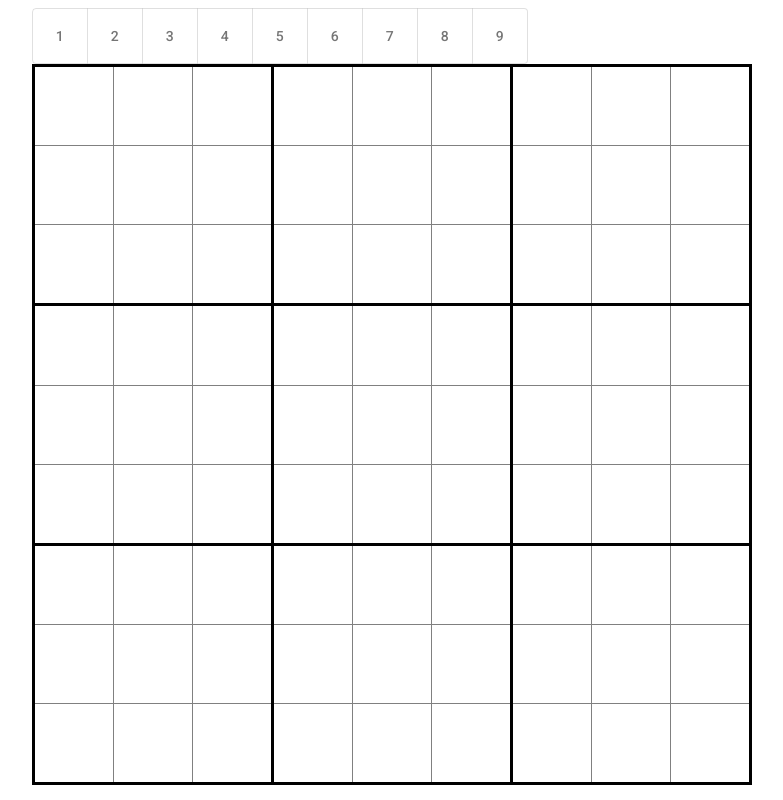
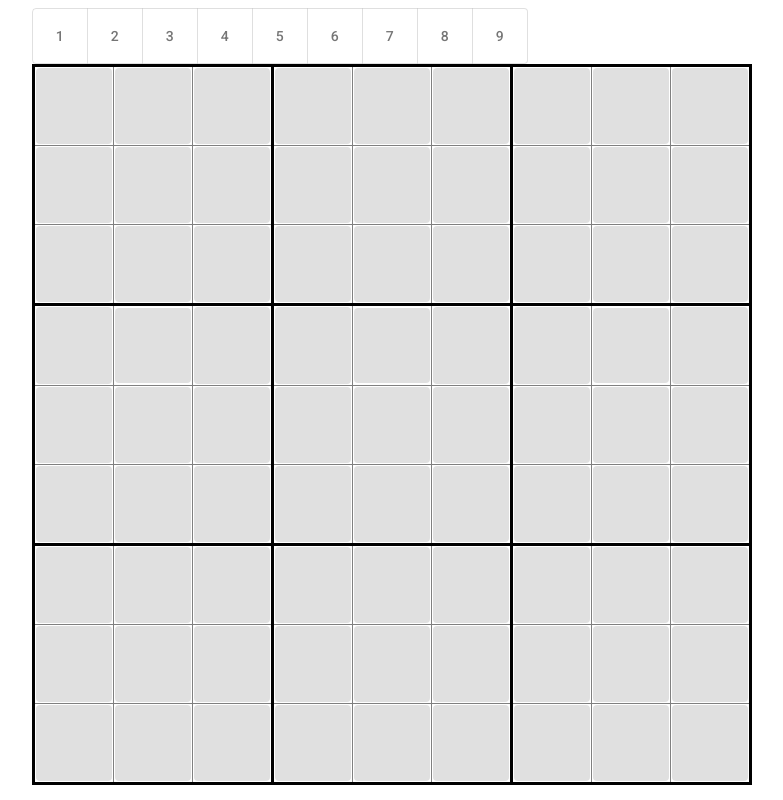
Before and after one commit to JuliusR/usoduk, a React (Create React App) app: page / in a window 1280 px wide. Shown: the whole page, without its empty margins (32-815 px from the left). Built offline with nearby package versions, Linux system fonts and the light colour scheme.

Commit message:
introduce board state

```diff
--- a/src/App.tsx
+++ b/src/App.tsx
@@ -11,13 +11,25 @@ import {
   ToggleButtonGroup,
 } from "@mui/material";
 
-type ActiveDigit = null | 1 | 2 | 3 | 4 | 5 | 6 | 7 | 8 | 9;
+type Digit = 1 | 2 | 3 | 4 | 5 | 6 | 7 | 8 | 9;
+
+type RepNine<T> = [T, T, T, T, T, T, T, T, T];
+
+type BoardRow = RepNine<null | Digit>;
+
+type Board = RepNine<BoardRow>;
+
+const newBoardRow = () => [...Array(9)].map((_) => null) as BoardRow;
+
+const newBoard = () => [...Array(9)].map((_) => newBoardRow()) as Board;
 
 export const App: React.FC = () => {
-  const [activeDigit, setActiveDigit] = React.useState<ActiveDigit>(null);
+  const [activeDigit, setActiveDigit] = React.useState<null | Digit>(null);
+
+  const [board, setBoard] = React.useState<Board>(newBoard);
 
   const handleActiveDigitChange = React.useCallback(
-    (e: React.BaseSyntheticEvent, digit: ActiveDigit) => {
+    (e: React.BaseSyntheticEvent, digit: null | Digit) => {
       e.stopPropagation();
       e.preventDefault();
       setActiveDigit(digit);
@@ -49,7 +61,7 @@ export const App: React.FC = () => {
           sx={{
             maxWidth: "90vmin",
             borderCollapse: "collapse",
-            "& td": { border: "1px solid gray", padding: 0 },
+            "& td": { border: "1px solid gray", padding: "1px" },
             "& tbody": { border: "3px solid black" },
             "& colgroup": { border: "3px solid black" },
             "& td > button": {
@@ -58,21 +70,21 @@ export const App: React.FC = () => {
             },
           }}
         >
-          {[...Array(3)].map((_, rowIdx) => (
-            <colgroup>
+          {[...Array(3)].map((_, colGroupIdx) => (
+            <colgroup key={`colGroup_${colGroupIdx}`}>
               <col span={3} />
             </colgroup>
           ))}
           {[...Array(3)].map((_, rowGroupIdx) => (
             <TableBody key={`rowGroup_${rowGroupIdx}`}>
-              {[...Array(3)].map((_, rowIdx) => (
-                <TableRow key={`row_${rowIdx}`}>
-                  {[...Array(9)].map((_, colIdx) => (
-                    <TableCell key={`col_${colIdx}`}>
-                      <Button size="small"></Button>
-                    </TableCell>
-                  ))}
-                </TableRow>
+              {[...Array(3)].map((_, subRowIdx) => (
+                <BoardTableRow
+                  key={`subRow_${subRowIdx}`}
+                  rowIdx={rowGroupIdx * 3 + subRowIdx}
+                  boardRow={board[rowGroupIdx * 3 + subRowIdx]}
+                  setBoard={setBoard}
+                  activeDigit={activeDigit}
+                ></BoardTableRow>
               ))}
             </TableBody>
           ))}
@@ -81,3 +93,89 @@ export const App: React.FC = () => {
     </Container>
   );
 };
+
+const BoardTableRow: React.FC<{
+  rowIdx: number;
+  boardRow: RepNine<null | Digit>;
+  setBoard: React.Dispatch<React.SetStateAction<Board>>;
+  activeDigit: null | Digit;
+}> = (props) => {
+  const { rowIdx, boardRow, setBoard, activeDigit } = props;
+
+  const setBoardRow = React.useCallback(
+    (action: React.SetStateAction<BoardRow>) => {
+      setBoard((prevBoard) => {
+        const prevBoardRow = prevBoard[rowIdx];
+        const nextBoardRow =
+          action instanceof Function ? action(prevBoardRow) : action;
+        if (nextBoardRow === prevBoardRow) return prevBoard;
+        return prevBoard.map((row, idx) =>
+          idx !== rowIdx ? row : nextBoardRow,
+        ) as Board;
+      });
+    },
+    [rowIdx, setBoard],
+  );
+
+  return (
+    <TableRow>
+      {[...Array(9)].map((_, colIdx) => (
+        <TableCell key={`col_${colIdx}`}>
+          <BoardButton
+            rowIdx={rowIdx}
+            colIdx={colIdx}
+            value={boardRow[colIdx]}
+            setBoardRow={setBoardRow}
+            activeDigit={activeDigit}
+          ></BoardButton>
+        </TableCell>
+      ))}
+    </TableRow>
+  );
+};
+
+const BoardButton: React.FC<{
+  rowIdx: number;
+  colIdx: number;
+  value: null | Digit;
+  setBoardRow: React.Dispatch<React.SetStateAction<BoardRow>>;
+  activeDigit: null | Digit;
+}> = (props) => {
+  const { colIdx, value, setBoardRow, activeDigit } = props;
+
+  const setValue = React.useCallback(
+    (action: React.SetStateAction<null | Digit>) => {
+      setBoardRow((prevBoardRow) => {
+        const prevValue = prevBoardRow[colIdx];
+        const nextValue =
+          action instanceof Function ? action(prevValue) : action;
+        if (nextValue === prevValue) return prevBoardRow;
+        return prevBoardRow.map((val, idx) =>
+          idx !== colIdx ? val : nextValue,
+        ) as BoardRow;
+      });
+    },
+    [colIdx, setBoardRow],
+  );
+
+  const handleClick = React.useCallback(
+    (e: React.BaseSyntheticEvent) => {
+      e.preventDefault();
+      e.stopPropagation();
+      setValue((prevValue) => (prevValue === activeDigit ? null : activeDigit));
+    },
+    [setValue, activeDigit],
+  );
+
+  const variant = value === activeDigit ? "contained" : "text";
+
+  return (
+    <Button
+      onClick={handleClick}
+      disabled={activeDigit === null}
+      variant={variant}
+    >
+      {value}
+    </Button>
+  );
+};
```
